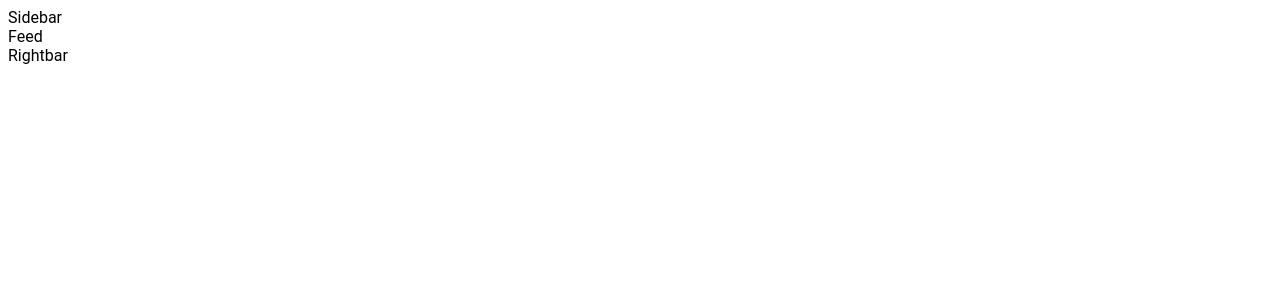
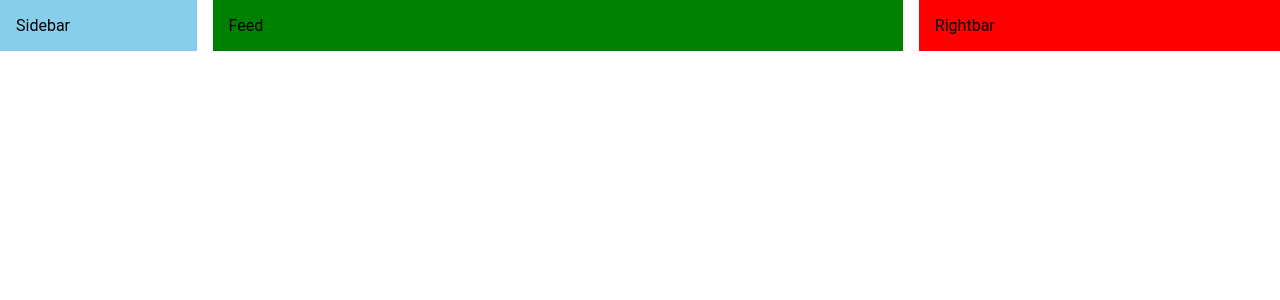
Before and after one commit to Juliaxtran/facebook-_responsive_project, a React (Create React App) app: page / in a window 1280 px wide. Shown: the top 300 px of the page. Built offline with nearby package versions, Linux system fonts and the light colour scheme.

Commit message:
Flex box

```diff
--- a/src/App.js
+++ b/src/App.js
@@ -4,17 +4,22 @@ import * as React from 'react';
 import Sidebar from './components/Sidebar';
 import Feed from './components/Feed';
 import Rightbar from './components/Rightbar';
+import {Stack, Box} from '@mui/material'
+
 
 
 function App() {
 
 
   return (
-    <div className="App">
+    <Box>
+      {/* <Navbar /> */}
+      <Stack direction="row" spacing={2} justifyContent='space-between'>
       <Sidebar />
       <Feed />
       <Rightbar />
-    </div>
+      </Stack>
+    </Box>
   );
 }
 
--- a/src/components/Feed.js
+++ b/src/components/Feed.js
@@ -1,8 +1,11 @@
 import React from 'react'
+import {Box} from '@mui/material'
 
 const Feed = () => {
   return (
-    <div>Feed</div>
+    <Box bgcolor='green' flex={4} p={2}>
+      Feed
+    </Box>
   )
 }
 
--- a/src/components/Rightbar.js
+++ b/src/components/Rightbar.js
@@ -1,8 +1,11 @@
 import React from 'react'
+import {Box} from '@mui/material'
 
 const Rightbar = () => {
   return (
-    <div>Rightbar</div>
+   <Box bgcolor='red' flex={2} p={2}>
+      Rightbar
+    </Box>
   )
 }
 
--- a/src/components/Sidebar.js
+++ b/src/components/Sidebar.js
@@ -1,8 +1,11 @@
 import React from 'react'
+import {Box} from '@mui/material'
 
 const Sidebar = () => {
   return (
-    <div>Sidebar</div>
+     <Box bgcolor='skyblue' flex={1} p={2}>
+        Sidebar
+     </Box>
   )
 }
 
--- /dev/null
+++ b/src/index.css
@@ -0,0 +1,3 @@
+ * {
+  margin: 0;
+ }
--- a/src/index.js
+++ b/src/index.js
@@ -1,6 +1,7 @@
 import React from 'react';
 import ReactDOM from 'react-dom/client';
 import App from './App';
+import './index.css';
 
 
 const root = ReactDOM.createRoot(document.getElementById('root'));
```
